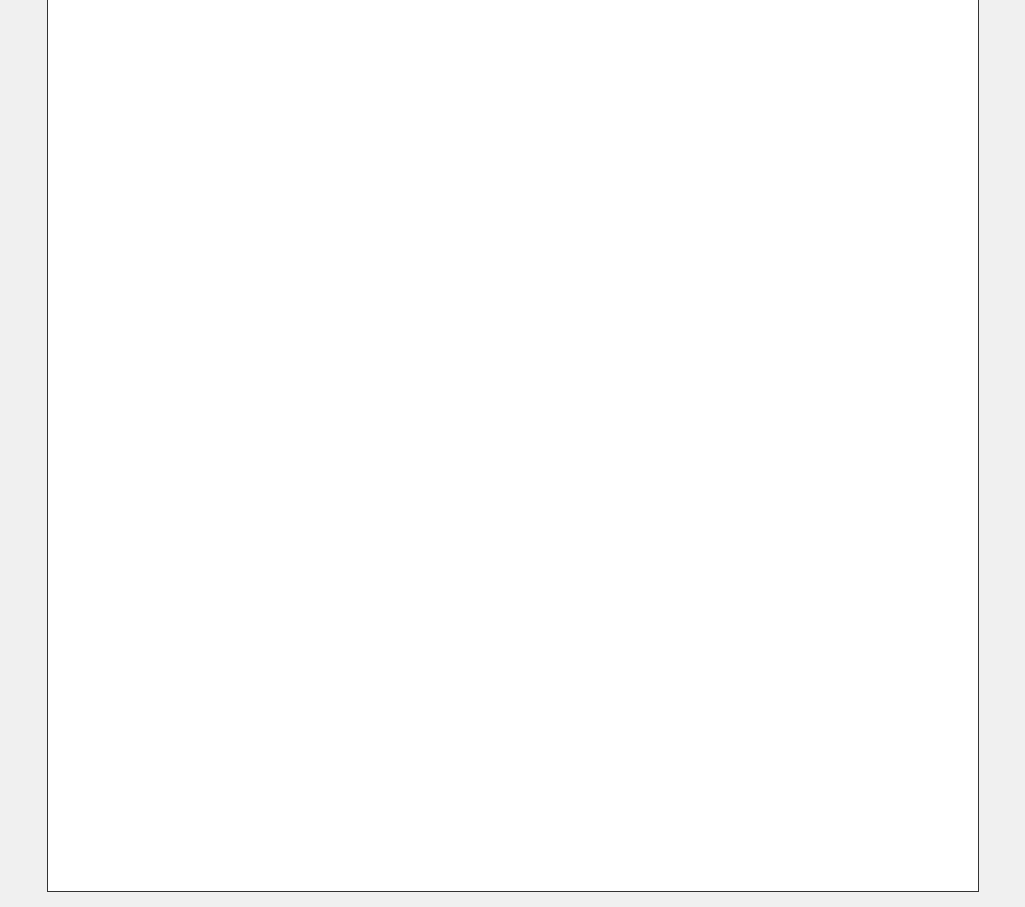
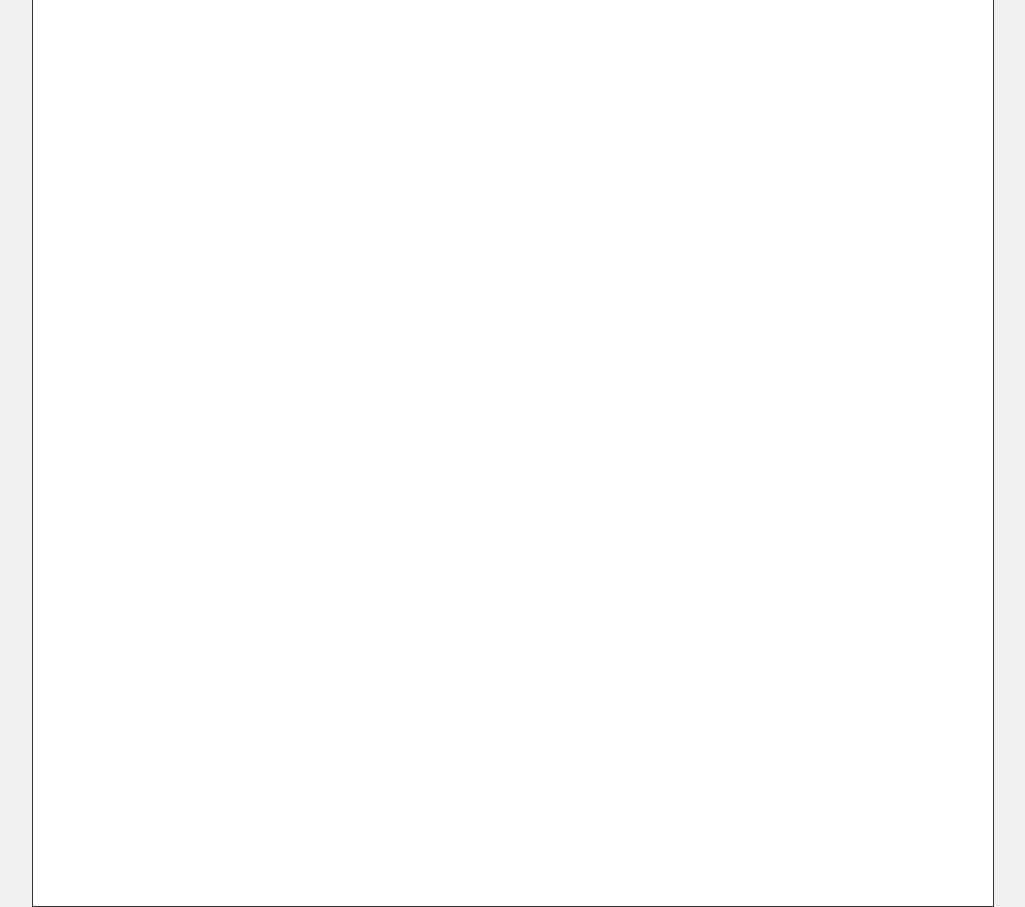
Before and after one commit to desertkitten/etchasketch, a plain HTML site: page index.html in a window 1280 px wide. Shown: the whole page, without its empty margins (127-1152 px from the left). Drawn offline with Linux system fonts and the light colour scheme.

Commit message:
updated grid size

```diff
--- a/script.js
+++ b/script.js
@@ -8,7 +8,7 @@ function createGrid(size) {
     container.style.gridTemplateRows = `repeat(${size}, 1fr)`;
 
     // Calculate the size of each square based on the container width
-    const squareSize = 930 / size;
+    const squareSize = 960 / size;
 
     for (let i = 0; i < size * size; i++) {
         const square = document.createElement("div");
--- a/styles.css
+++ b/styles.css
@@ -14,8 +14,8 @@ body {
 #container {
     display: flex;
     flex-wrap: wrap;
-    width: 930px;
-    height: 930px;
+    width: 960px;
+    height: 960px;
     border: 1px solid #333;
 }
 
```
